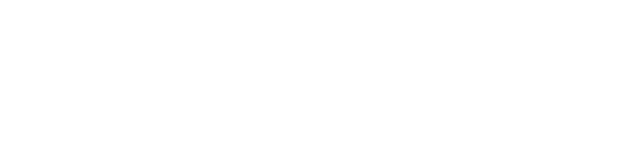
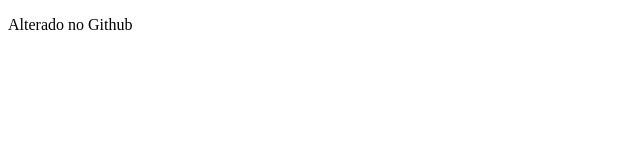
Before and after one commit to lecco20/Ti50, a plain HTML site: page index.html in a window 1280 px wide. Shown: the whole page, without its empty margins (0-640 px from the left). Drawn offline with Linux system fonts and the light colour scheme.

Commit message:
Update index.html

```diff
--- a/index.html
+++ b/index.html
@@ -4,6 +4,7 @@
     <meta charset="UTF-8">
     <meta name="viewport" content="width=device-width, initial-scale=1.0">
     <title> Olá Git Github</title>
+    <p> Alterado no Github</p>
 </head>
 <body>
 
```
